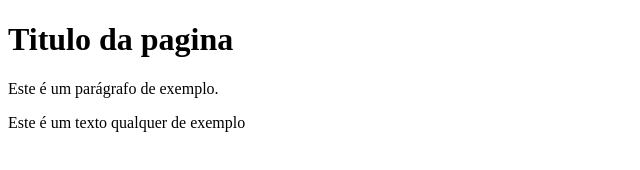
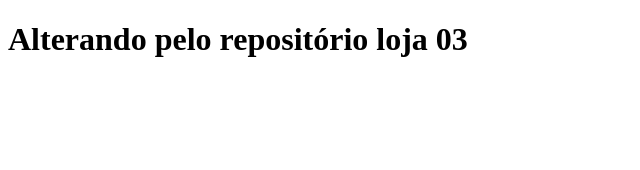
Before and after one commit to leonardo21-dev/lojavirtual, a plain HTML site: page index.html in a window 1280 px wide. Shown: the whole page, without its empty margins (0-640 px from the left). Drawn offline with Linux system fonts and the light colour scheme.

Commit message:
editing index & create script.js

```diff
--- a/index.html
+++ b/index.html
@@ -6,8 +6,6 @@
     <title>Document</title>
 </head>
 <body>
-    <h1>Titulo da pagina</h1>
-    <p>Este é um parágrafo de exemplo.</p>
-    <p>Este é um texto qualquer de exemplo</p>
+    <h1>Alterando pelo repositório loja 03</h1>
 </body>
 </html>
--- /dev/null
+++ b/script.js
@@ -0,0 +1 @@
+console.log("Helo World");
```
